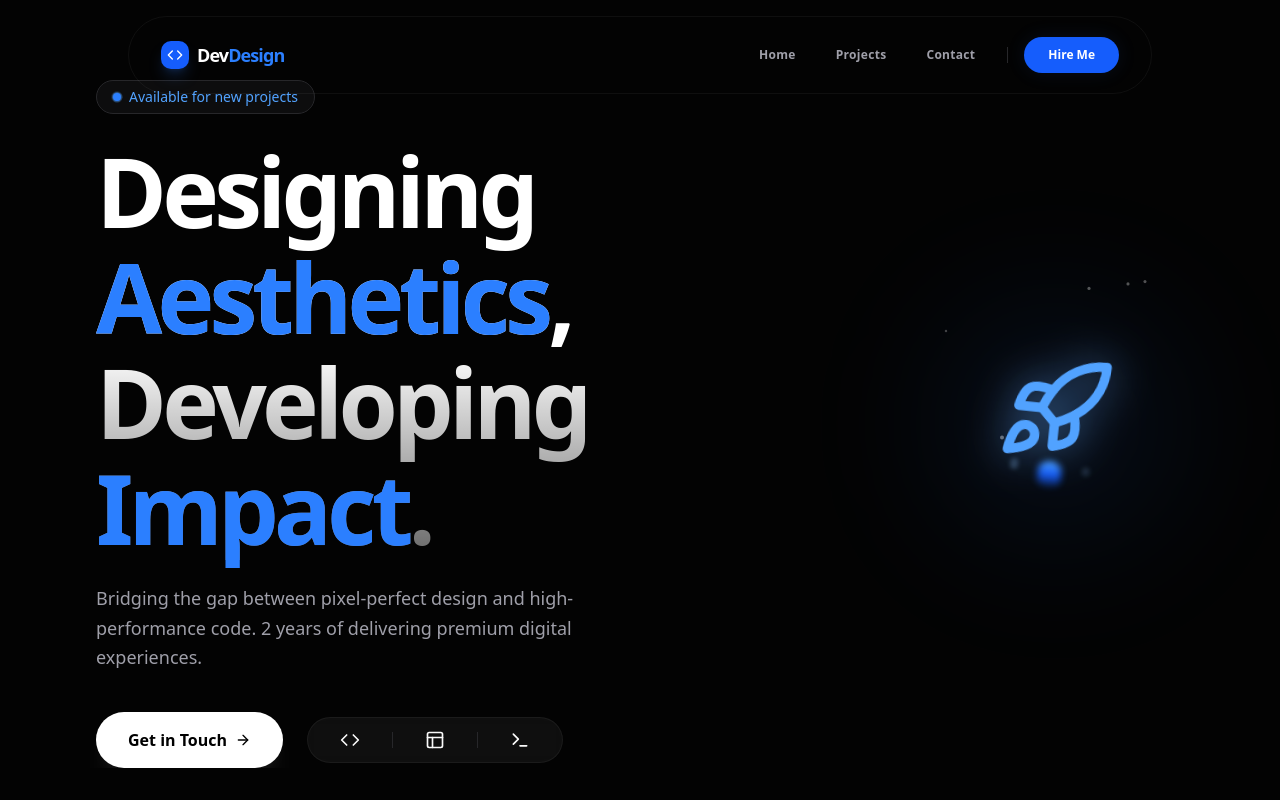
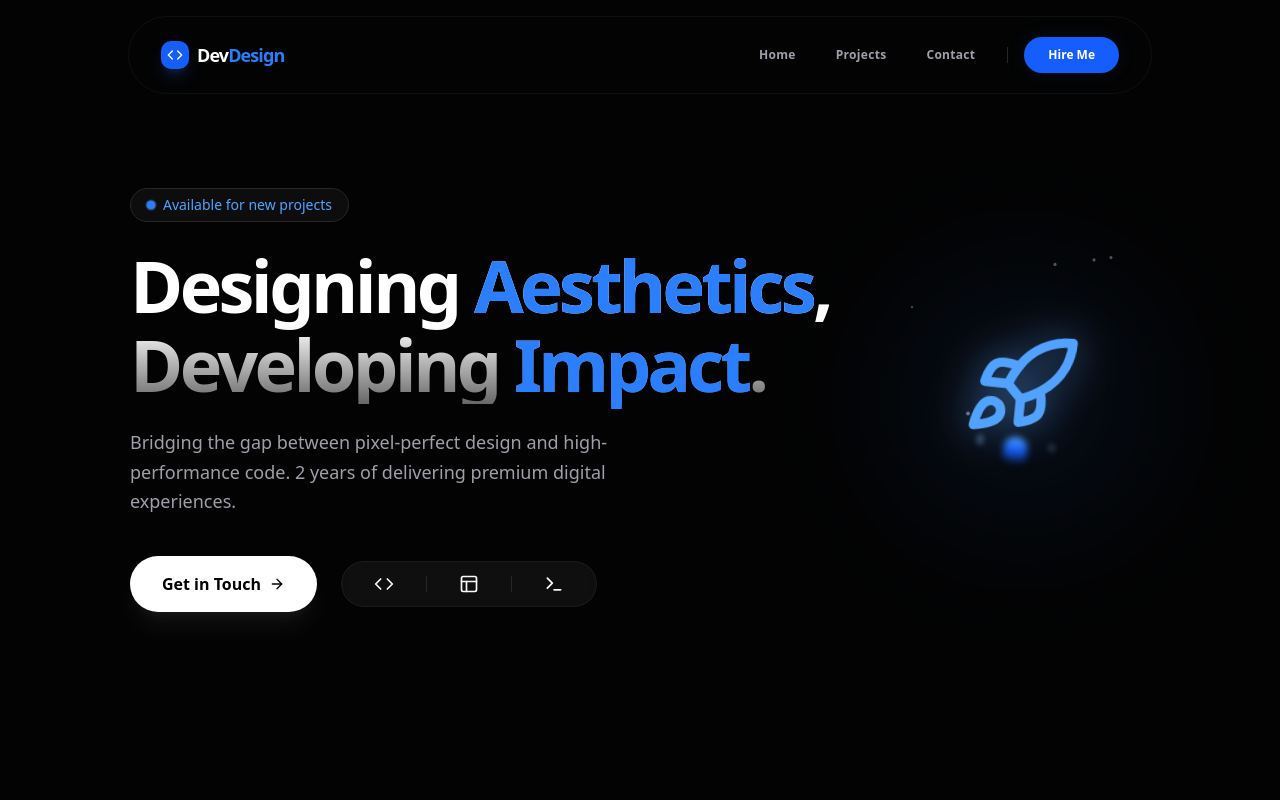
Before and after one commit to MintuSingh07/devdesign, a Next.js app: page / in a window 1280 px wide. Shown: the top 800 px of the page. Built offline with nearby package versions, Linux system fonts and the light colour scheme.

Commit message:
Upload codebase file src/components/sections/Hero.tsx

```diff
--- a/src/components/sections/Hero.tsx
+++ b/src/components/sections/Hero.tsx
@@ -29,7 +29,7 @@ export function Hero() {
             initial={{ opacity: 0, y: 20 }}
             animate={{ opacity: 1, y: 0 }}
             transition={{ duration: 0.6, delay: 0.1 }}
-          className="max-w-4xl bg-gradient-to-b from-white via-white to-white/40 bg-clip-text text-6xl font-black tracking-tighter text-transparent sm:text-8xl leading-[1.1]"
+            className="max-w-4xl bg-gradient-to-b from-white via-white to-white/40 bg-clip-text text-5xl font-black tracking-tighter text-transparent sm:text-7xl leading-[1.1]"
           >
             Designing <span className="text-blue-500">Aesthetics</span>,<br className="hidden sm:block" /> Developing <span className="text-blue-500">Impact</span>.
           </motion.h1>
```
Lines whose indentation alone changed are shown as unchanged.
